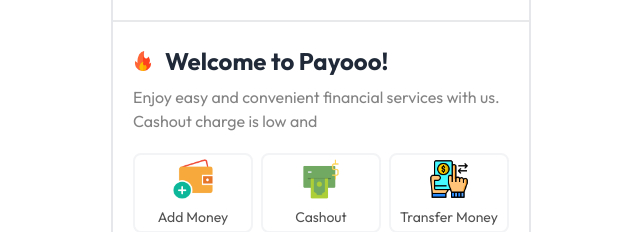
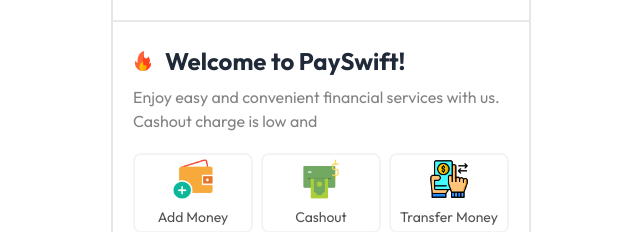
Before and after one commit to Schr0Smi1ey/PaySwift, a plain HTML site: page home.html in a window 1280 px wide. Shown: the part 161-393 px from the top of the page, 319-959 px from the left. Drawn offline with nearby package versions, Linux system fonts and the light colour scheme.

Commit message:
Changed the Payoo to PaySwift

```diff
--- a/home.html
+++ b/home.html
@@ -78,7 +78,7 @@
             <div>
               <div class="flex items-center gap-3 mb-2">
                 <img src="images/fire.png" class="w-5 h-5" />
-                <h1 class="font-bold text-2xl">Welcome to Payooo!</h1>
+                <h1 class="font-bold text-2xl">Welcome to PaySwift!</h1>
               </div>
               <p class="font-normal text-base text-[#08080880]">
                 Enjoy easy and convenient financial services with us. Cashout
```
